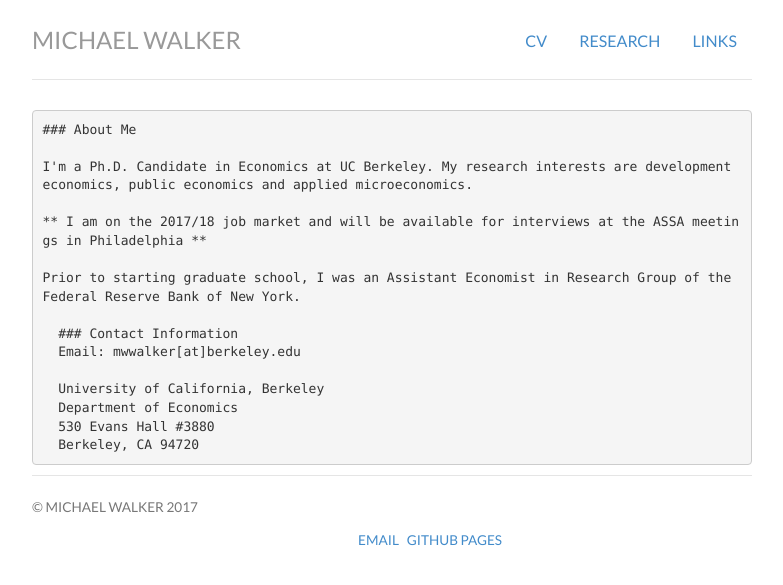
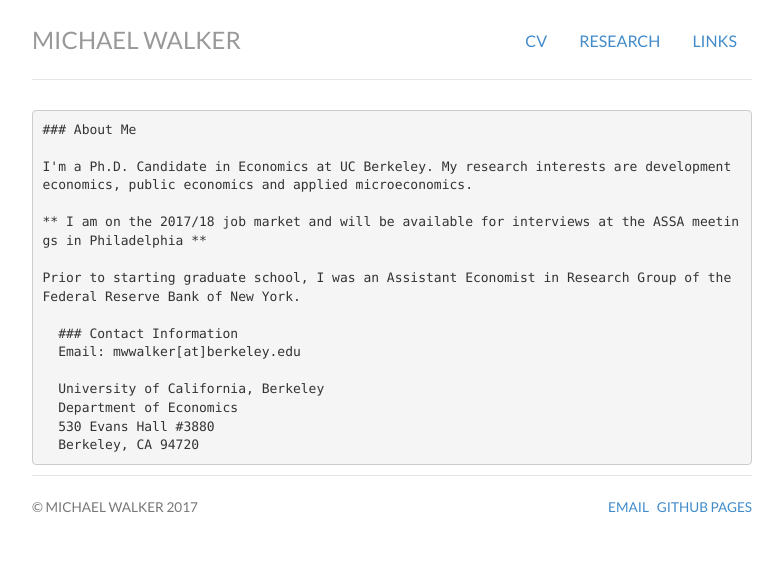
Before and after one commit to mwwalker/mwwalker.github.io, a Jekyll site: the page built from index.md, in a window 1280 px wide. Shown: the top 585 px of the page, without its empty margins (248-1031 px from the left). Built offline with Jekyll 4.4.1, drawn with Linux system fonts in a browser that asks for light colours; nearby versions of some CDN libraries; library files that are not in the unit come from our copies.

Commit message:
More footer

```diff
--- a/_includes/footer.html
+++ b/_includes/footer.html
@@ -1,6 +1,6 @@
 <div class="footer">
 	<div class="row">
-	<div class="col-sm-8">
+	<div class="col-sm-4">
 	<p><small>&copy; Michael Walker 2017 </small></p>
 	</div>
 	<div class="col-sm-8">
```
